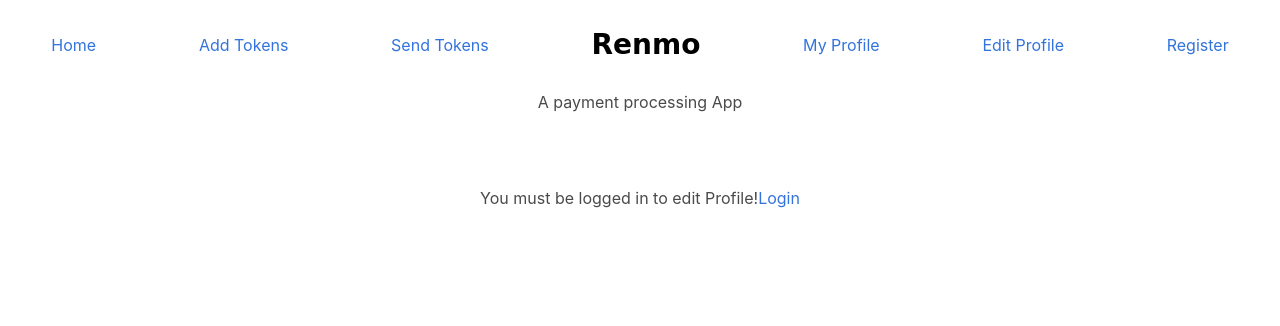
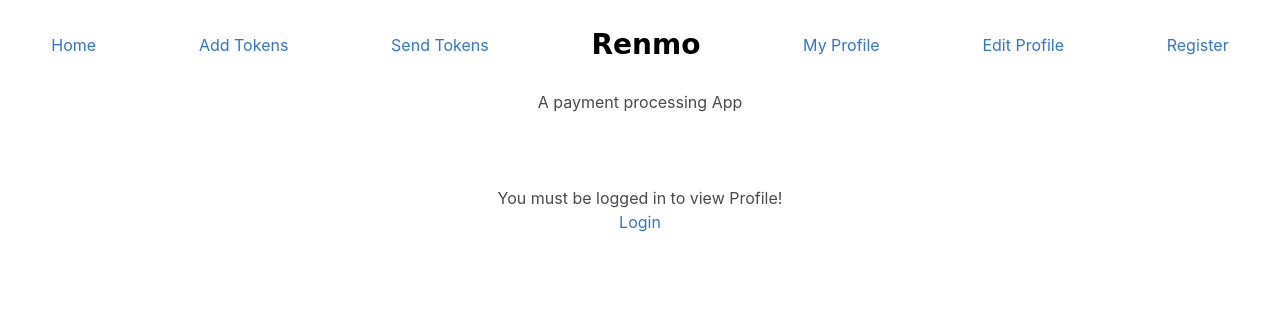
Before and after one commit to RomaneGreen/pjango, a Django app: page /account/profile/ in a window 1280 px wide. Shown: the top 326 px of the page. Run offline with Django 3.2, Linux system fonts and the light colour scheme.

Commit message:
reconfig template login urls

```diff
--- a/renmoproj/templates/registration/profile.html
+++ b/renmoproj/templates/registration/profile.html
@@ -22,7 +22,7 @@
   </div>
 </article>
 {% else %}
-  <p class="level-item has-text-centered">You must be logged in to edit Profile!
-  <a href="{% url 'login' %}">Login</a></p>
+  <p class="level-item has-text-centered">You must be logged in to view Profile!</p>
+  <a class ="level-item has-text-centered" href="{% url 'login' %}">Login</a>
 {% endif %}
 {% endblock %}
--- a/renmoproj/templates/send_token.html
+++ b/renmoproj/templates/send_token.html
@@ -6,7 +6,7 @@
 
 {% block body %}
 
-{% if user.is_authenticated %}
+
 
 <div class="field enlarge">
     <h2>Token Transfer form:</h2>
@@ -16,9 +16,5 @@
     </form>
     </div>
 
-    {% else %}
 
-  <p class="level-item has-text-centered">You must be logged in to send tokens!
-  <a href="{% url 'login' %}">Login</a></p>
-{% endif %}
 {% endblock %}
```
Also changed, not shown: renmoproj/templates/add_token.html (+5 -3 lines).
